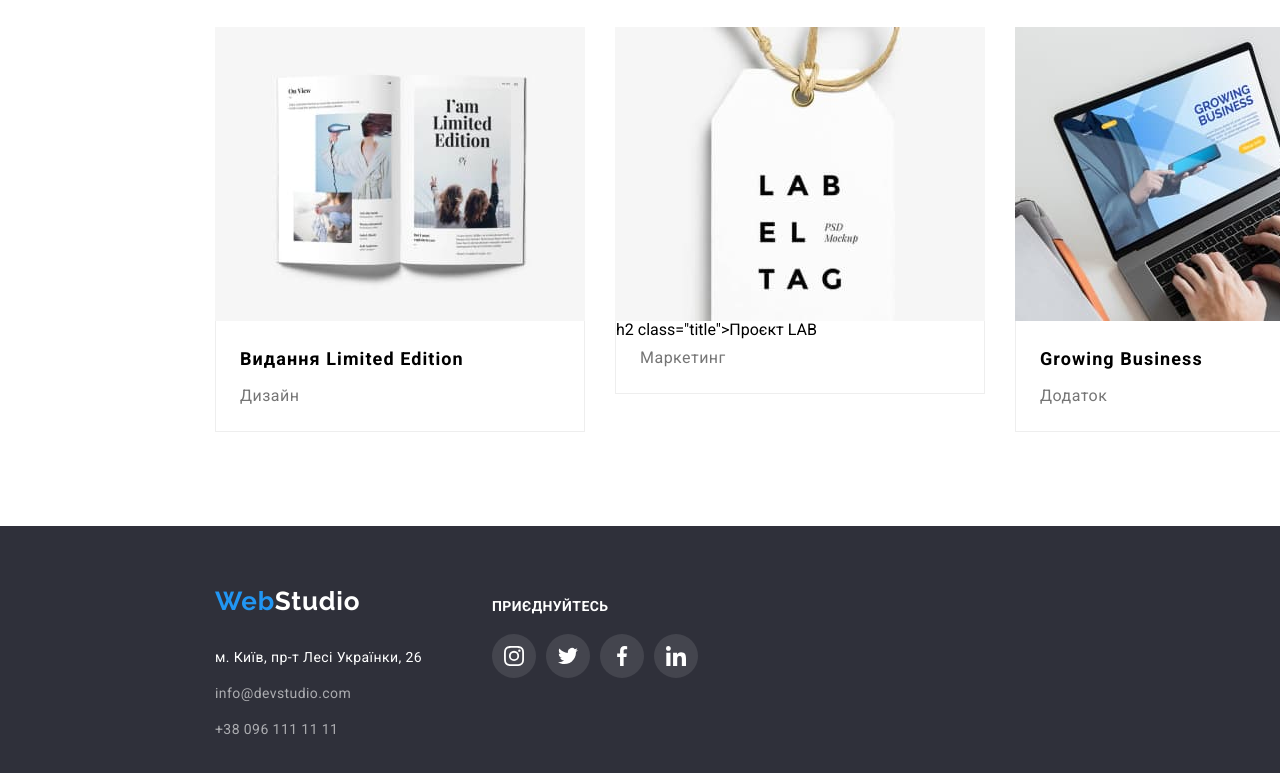
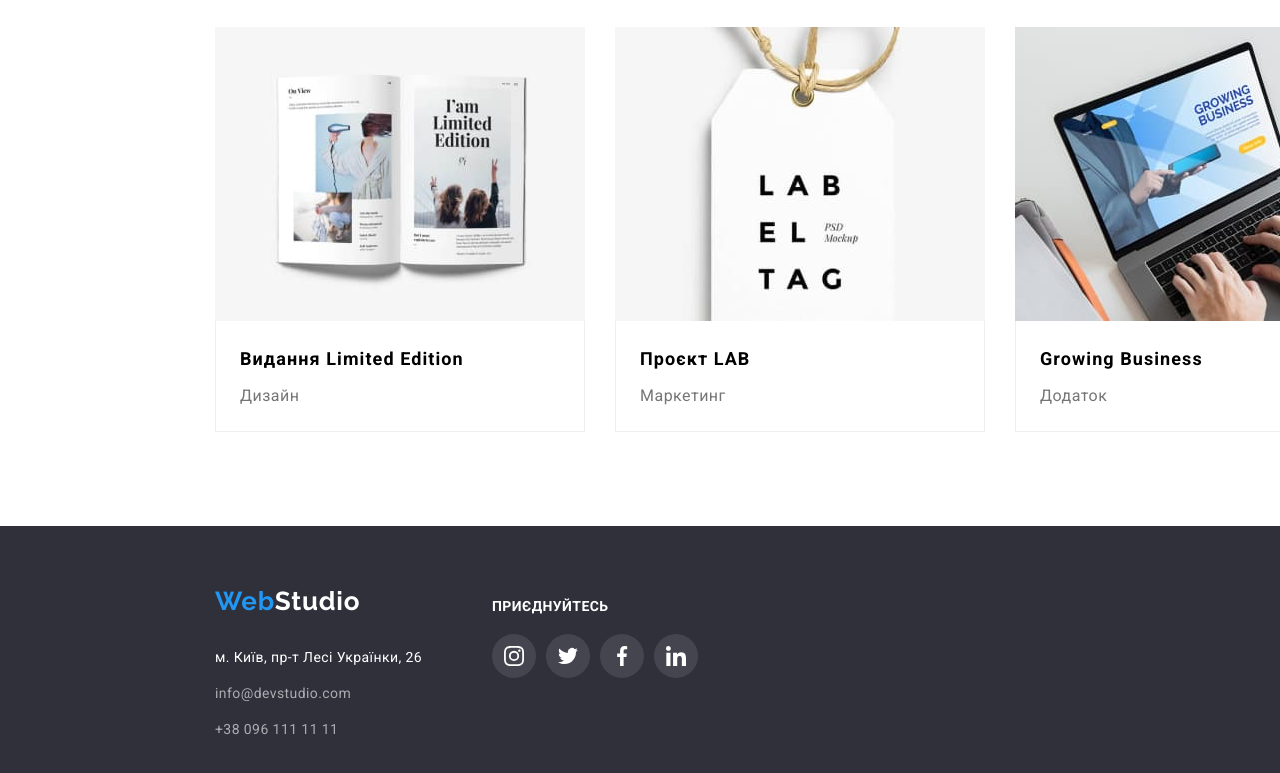
Before and after one commit to blowmybow/goit-markup-hw-05, a plain HTML site: page portfolio.html in a window 1280 px wide. Shown: the part 1118-1891 px from the top of the page. Drawn offline with nearby package versions, Linux system fonts and the light colour scheme.

Commit message:
виправлення тегу <h2> в портфоліо

```diff
--- a/portfolio.html
+++ b/portfolio.html
@@ -154,7 +154,7 @@
                             відвідувачу отримати вичерпні відомості про компанію чи приватну особу.</p>
                     </div>
                     <div class="cards-text">
-                        h2 class="title">Проєкт LAB</h2>
+                        <h2 class="title">Проєкт LAB</h2>
                         <p class="text">Маркетинг</p>
                     </div>
                 </a>
```
